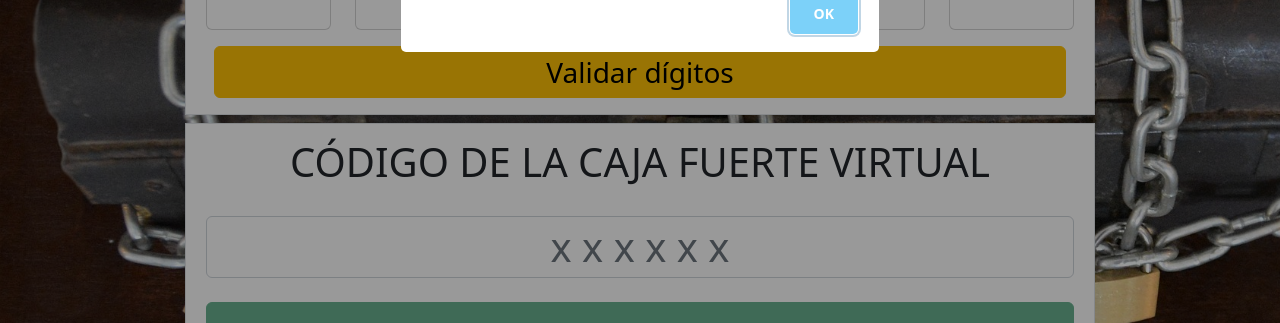
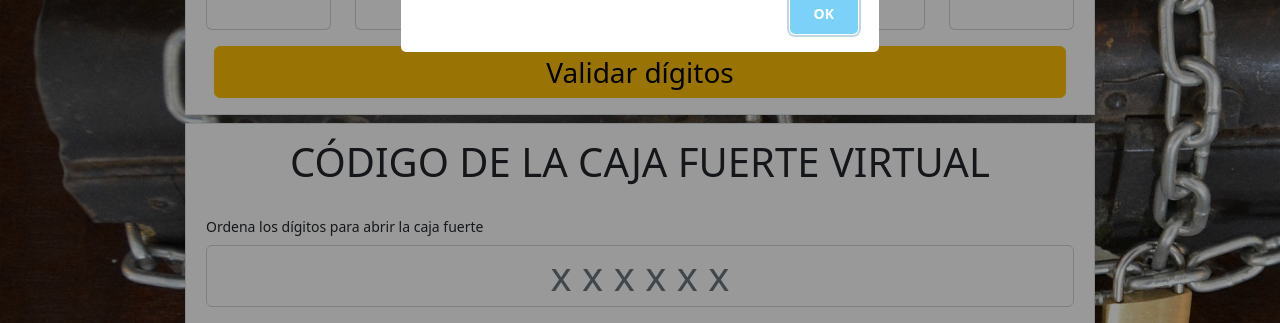
Before and after one commit to carrebola/cajafuerteFrond, a website: page index.html in a window 1280 px wide. Shown: the part 477-800 px from the top of the page. Drawn offline with nearby package versions, Linux system fonts and the light colour scheme.

Commit message:
ordena digitos

```diff
--- a/index.html
+++ b/index.html
@@ -161,6 +161,7 @@
 									<p class="fs-1 text-center">
 										CÓDIGO DE LA CAJA FUERTE VIRTUAL
 									</p>
+									<small>Ordena los dígitos para abrir la caja fuerte</small>
 									<input
 										type="text"
 										maxlength="6"
```
